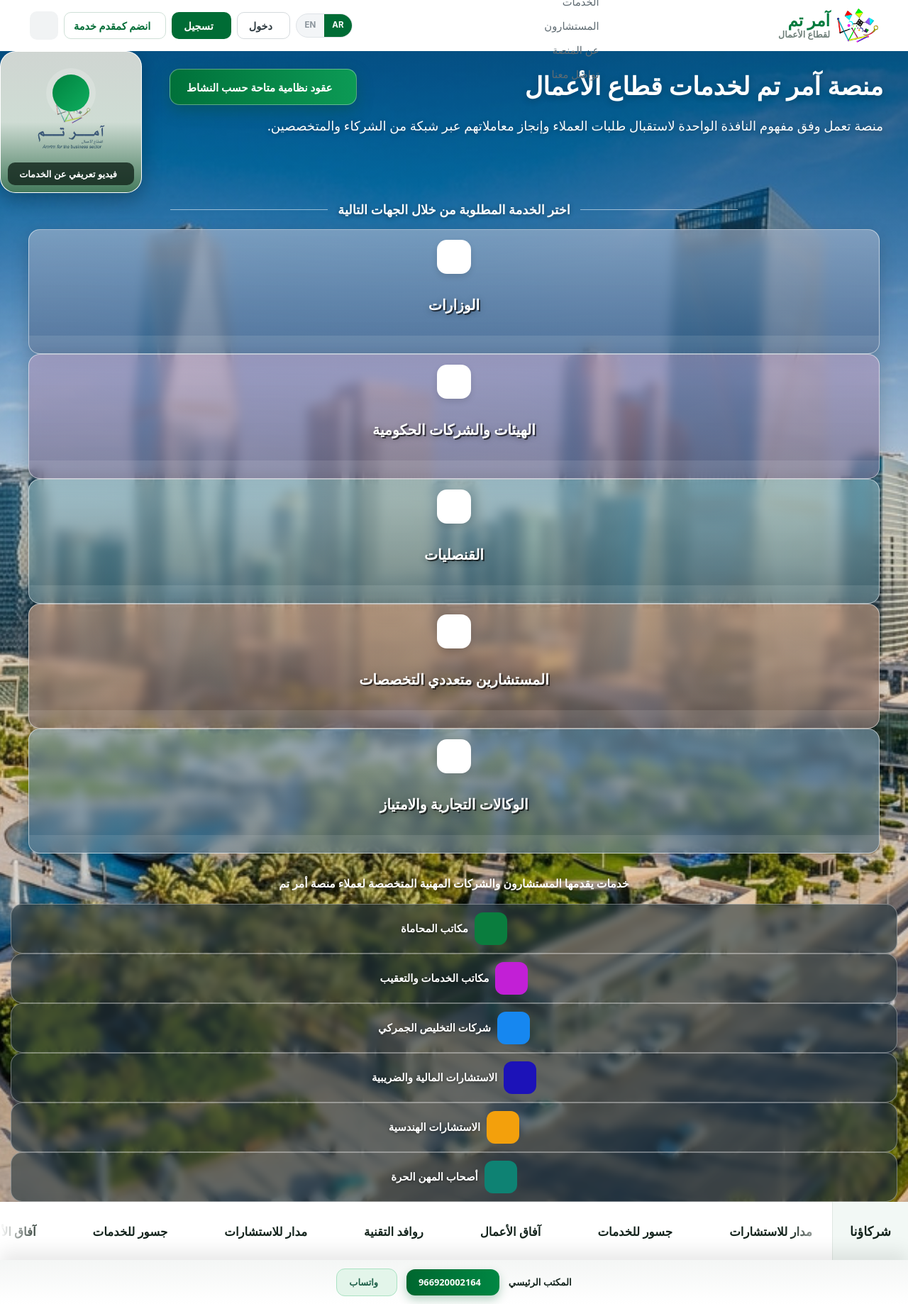
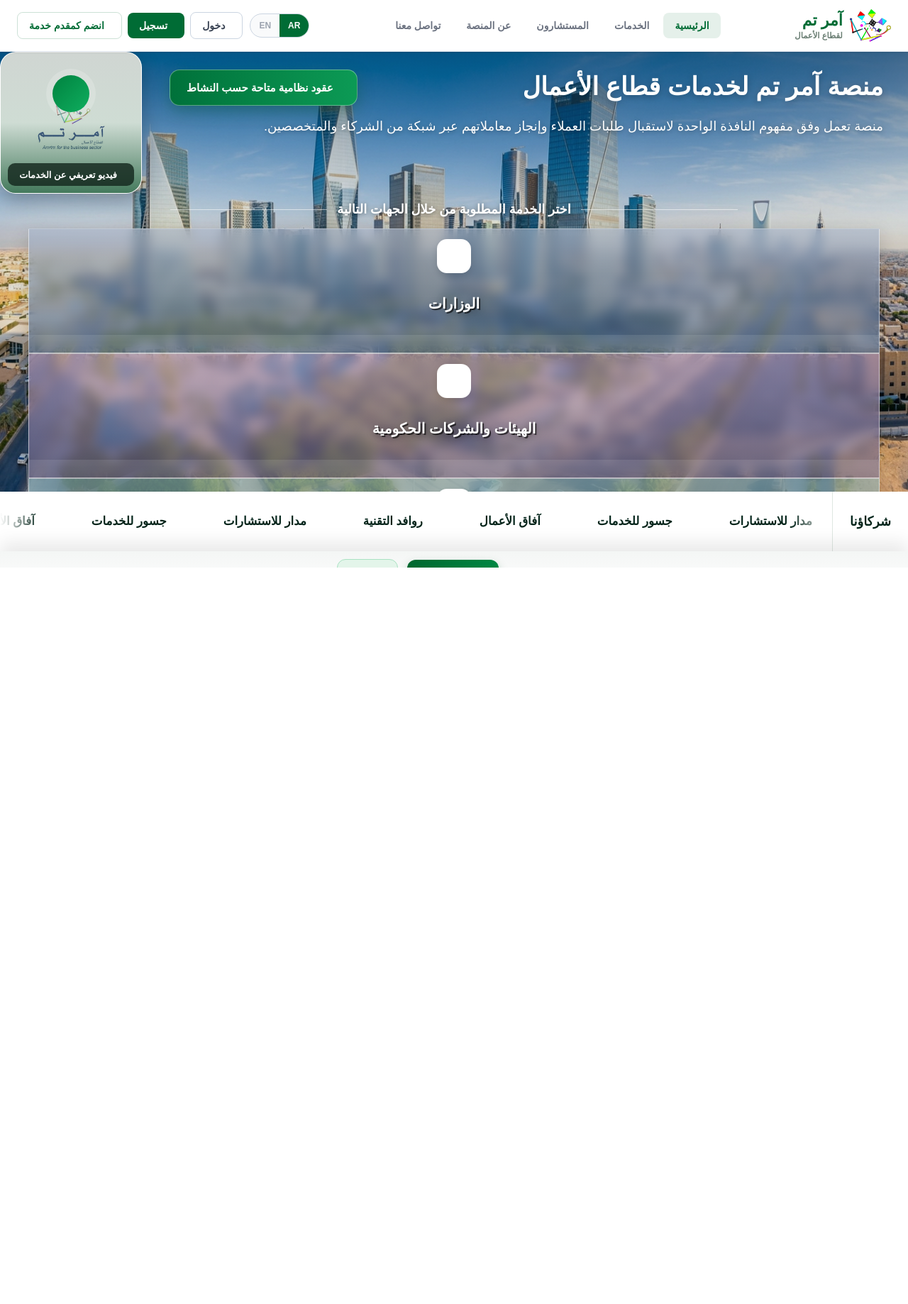
Before and after one commit to Asjadfaroq/amrtm-business-homepage, a Laravel app: page / in a window 1280 px wide. Shown: the whole page at 71% size. After the commit the page ends 800 px from the top, so only its background shows below. Run offline with Laravel 12, Linux system fonts and the light colour scheme; data comes from the database, SQL or seed files in the repository; style sheets or scripts are compiled from the project's sources.

Commit message:
Align navbar and base styles with the reference design

```diff
--- a/package.json
+++ b/package.json
@@ -8,7 +8,6 @@
     },
     "devDependencies": {
         "@fontsource/cairo": "^5.3.0",
-        "@fontsource/inter": "^5.3.0",
         "@fortawesome/fontawesome-free": "^6.7.2",
         "@tabler/icons-webfont": "^3.52.0",
         "bootstrap": "^5.3.9",
--- a/resources/css/app.css
+++ b/resources/css/app.css
@@ -1,12 +1,9 @@
-@import "@fontsource/cairo/arabic-400.css";
-@import "@fontsource/cairo/arabic-500.css";
-@import "@fontsource/cairo/arabic-600.css";
-@import "@fontsource/cairo/arabic-700.css";
-@import "@fontsource/cairo/arabic-800.css";
-@import "@fontsource/inter/latin-400.css";
-@import "@fontsource/inter/latin-500.css";
-@import "@fontsource/inter/latin-600.css";
-@import "@fontsource/inter/latin-700.css";
+@import "@fontsource/cairo/400.css";
+@import "@fontsource/cairo/500.css";
+@import "@fontsource/cairo/600.css";
+@import "@fontsource/cairo/700.css";
+@import "@fontsource/cairo/800.css";
+@import "@fontsource/cairo/900.css";
 @import "@fortawesome/fontawesome-free/css/fontawesome.css";
 @import "@fortawesome/fontawesome-free/css/solid.css";
 @import "@fortawesome/fontawesome-free/css/brands.css";
--- a/resources/css/base.css
+++ b/resources/css/base.css
@@ -1,32 +1,32 @@
 :root {
-    --brand: #007a3d;
-    --brand-dark: #006c35;
-    --brand-tint: #e0ede6;
-    --brand-mist: #f2f8f5;
-    --ink: #14241d;
-    --line: #e3e8e5;
-    --radius: 16px;
+    --brand: #006c35;
+    --brand-hover: #00843d;
+    --brand-light: #00a651;
+    --ink: #04241a;
     --nav-height: 72px;
-    --partners-height: 82px;
-    --contact-height: 62px;
-    --font-ar: "Cairo", system-ui, sans-serif;
-    --font-en: "Inter", system-ui, sans-serif;
+    --partners-height: 84px;
+    --contact-height: 60px;
+}
+
+html,
+body {
+    height: 100dvh;
+    overflow: hidden;
 }
 
 body {
     display: flex;
     flex-direction: column;
-    min-height: 100vh;
     margin: 0;
-    font-family: var(--font-ar);
-    color: var(--ink);
+    font-family: "Cairo", sans-serif;
+    color: #111827;
     background: #fff;
-}
-
-html[lang="en"] body {
-    font-family: var(--font-en);
 }
 
 a {
     text-decoration: none;
 }
+
+[dir="rtl"] .icon-directional {
+    transform: scaleX(-1);
+}
--- a/resources/css/components/navbar.css
+++ b/resources/css/components/navbar.css
@@ -1,95 +1,105 @@
 .site-nav {
     position: relative;
     z-index: 20;
+    flex: 0 0 auto;
+    border-bottom: 1px solid #e2e8f0;
+    background: #fff;
+    box-shadow: 0 1px 3px rgba(0, 0, 0, 0.1), 0 1px 2px -1px rgba(0, 0, 0, 0.1);
+}
+
+.site-nav-inner {
     display: flex;
     align-items: center;
     justify-content: space-between;
+    gap: 16px;
+    max-width: 1400px;
     height: var(--nav-height);
-    padding-inline: 42px;
-    background: #fff;
+    margin-inline: auto;
+    padding-inline: 16px;
 }
 
 .brand {
     display: flex;
     align-items: center;
+    flex-shrink: 0;
     gap: 10px;
 }
 
 .brand-mark {
-    width: 58px;
-    height: 48px;
+    width: auto;
+    height: 38px;
 }
 
 .brand-text {
     display: flex;
     flex-direction: column;
-    font-family: var(--font-ar);
-    line-height: 1.15;
+    line-height: 1.25;
+    white-space: nowrap;
 }
 
 .brand-name {
-    font-size: 1.45rem;
-    font-weight: 800;
+    font-size: 19px;
+    font-weight: 900;
     color: var(--brand);
 }
 
 .brand-tagline {
-    font-size: 0.78rem;
-    font-weight: 600;
-    color: #6f7f79;
+    display: none;
+    font-size: 11.5px;
+    font-weight: 700;
+    color: #6b7f74;
 }
 
 .nav-links {
-    align-items: center;
     margin: 0;
     padding: 0;
-    padding-inline-end: 18px;
     list-style: none;
 }
 
 .nav-links a {
     display: block;
-    padding: 7px 16px;
-    border-radius: 10px;
-    font-size: 0.92rem;
-    font-weight: 500;
-    color: #5f6b72;
-    transition: background-color 0.2s, color 0.2s;
+    padding: 8px 16px;
+    border-radius: 8px;
+    font-size: 14px;
+    font-weight: 600;
+    line-height: 20px;
+    color: #6b7280;
+    transition: all 0.2s;
 }
 
 .nav-links a:hover,
 .nav-links a.active {
-    background: var(--brand-tint);
-    color: var(--brand-dark);
+    background: rgba(0, 108, 53, 0.1);
+    color: var(--brand);
 }
 
 .nav-actions {
     display: flex;
     align-items: center;
+    flex-shrink: 0;
     gap: 8px;
 }
 
 .lang-switch {
     display: flex;
     overflow: hidden;
-    border: 1px solid #dfe3e7;
+    margin-inline-end: 2px;
+    border: 1.5px solid #cbd5e1;
     border-radius: 999px;
-    background: #f3f5f7;
+    background: #f9fafb;
 }
 
 .lang-switch a {
-    width: 39px;
-    padding: 7px 0;
-    text-align: center;
-    font-family: var(--font-en);
-    font-size: 0.72rem;
+    padding: 8px 10px;
+    font-size: 12px;
     font-weight: 700;
-    line-height: 1.5;
-    color: #8a939b;
+    line-height: 16px;
+    color: #9ca3af;
+    transition: all 0.2s;
 }
 
 .lang-switch a.active {
-    background: var(--brand-dark);
+    background: var(--brand);
     color: #fff;
 }
 
@@ -97,97 +107,119 @@
     display: inline-flex;
     align-items: center;
     gap: 8px;
-    height: 36px;
-    padding: 0 16px;
-    border: 1px solid transparent;
-    border-radius: 10px;
-    font-size: 0.9rem;
+    padding: 8px 12px;
+    border-radius: 8px;
+    font-size: 14px;
     font-weight: 600;
+    line-height: 20px;
     white-space: nowrap;
-    transition: background-color 0.2s, border-color 0.2s, color 0.2s;
+    transition: all 0.2s;
+}
+
+.btn-nav span {
+    display: none;
 }
 
 .btn-nav-outline {
-    border-color: #d5dadd;
-    background: #fff;
-    color: #2e3a40;
+    border: 1px solid #cbd5e1;
+    color: #374151;
 }
 
 .btn-nav-outline:hover {
-    border-color: var(--brand);
-    color: var(--brand-dark);
+    background: #f9fafb;
+    color: #374151;
 }
 
 .btn-nav-solid {
-    background: var(--brand-dark);
+    background: var(--brand);
     color: #fff;
 }
 
 .btn-nav-solid:hover {
-    background: var(--brand);
+    background: var(--brand-hover);
     color: #fff;
 }
 
 .btn-nav-soft {
-    padding-inline: 13px;
-    border-color: #cfe0d7;
-    background: #fff;
-    color: var(--brand-dark);
+    display: none;
+    padding-inline: 16px;
+    border: 1px solid rgba(0, 108, 53, 0.2);
+    color: var(--brand);
 }
 
 .btn-nav-soft:hover {
-    background: var(--brand-mist);
-    color: var(--brand-dark);
+    background: var(--brand);
+    color: #fff;
 }
 
 .nav-toggle {
     width: 40px;
     height: 40px;
     border: 0;
-    border-radius: 10px;
-    background: #f1f3f4;
-    font-size: 1.4rem;
-    line-height: 1;
-    color: #3a4449;
+    border-radius: 12px;
+    background: #f3f4f6;
+    font-size: 18px;
+    color: #374151;
 }
 
-[dir="rtl"] .icon-directional {
-    transform: scaleX(-1);
-}
+@media (min-width: 640px) {
+    .brand-mark {
+        height: 46px;
+    }
 
-@media (max-width: 1199.98px) {
-    .site-nav {
+    .brand-name {
+        font-size: 22px;
+    }
+
+    .brand-tagline {
+        display: block;
+    }
+
+    .lang-switch a {
+        padding-inline: 12px;
+    }
+
+    .btn-nav {
         padding-inline: 16px;
     }
 
-    .brand-tagline,
-    .btn-nav span,
+    .btn-nav span {
+        display: inline;
+    }
+}
+
+@media (min-width: 768px) {
+    .site-nav-inner {
+        padding-inline: 24px;
+    }
+}
+
+@media (min-width: 1024px) {
+    .nav-links.collapse {
+        display: flex;
+        align-items: center;
+        justify-content: center;
+        flex: 1 1 0;
+        gap: 4px;
+    }
+
     .btn-nav-soft {
+        display: inline-flex;
+    }
+
+    .nav-toggle {
         display: none;
     }
+}
 
-    .btn-nav {
-        height: 32px;
-        padding: 0 12px;
-        font-size: 1rem;
-    }
-
-    .lang-switch a {
-        width: 34px;
-        padding: 6px 0;
-    }
-
+@media (max-width: 1023.98px) {
     .nav-links {
         position: absolute;
         inset-inline: 0;
-        top: var(--nav-height);
+        top: 100%;
         padding: 12px 16px 16px;
-        border-top: 1px solid var(--line);
+        border-top: 1px solid #e2e8f0;
         background: #fff;
         box-shadow: 0 14px 24px rgba(0, 0, 0, 0.1);
     }
-
-    .nav-links a {
-        padding: 10px 14px;
-    }
 }
--- a/resources/views/components/navbar.blade.php
+++ b/resources/views/components/navbar.blade.php
@@ -1,4 +1,5 @@
 <nav class="site-nav">
+    <div class="site-nav-inner">
         <a class="brand" href="{{ route('home.'.app()->getLocale()) }}">
             <img class="brand-mark" src="{{ asset('images/logo.png') }}" alt="">
             <span class="brand-text">
@@ -7,7 +8,7 @@
             </span>
         </a>
 
-    <ul class="nav-links collapse d-xl-flex" id="nav-menu">
+        <ul class="nav-links collapse" id="nav-menu">
             @foreach (config('platform.navigation') as $item)
                 <li>
                     <a href="#" @class(['active' => $loop->first])>{{ __("home.nav.{$item}") }}</a>
@@ -33,8 +34,9 @@
                 <span>{{ __('home.actions.join') }}</span>
             </a>
 
-        <button class="nav-toggle d-xl-none" type="button" data-bs-toggle="collapse" data-bs-target="#nav-menu" aria-controls="nav-menu" aria-expanded="false" aria-label="{{ __('home.nav.menu') }}">
+            <button class="nav-toggle" type="button" data-bs-toggle="collapse" data-bs-target="#nav-menu" aria-controls="nav-menu" aria-expanded="false" aria-label="{{ __('home.nav.menu') }}">
                 <i class="fa fa-bars"></i>
             </button>
         </div>
+    </div>
 </nav>
```
Also changed, not shown: package-lock.json. Lines whose indentation alone changed are shown as unchanged.
